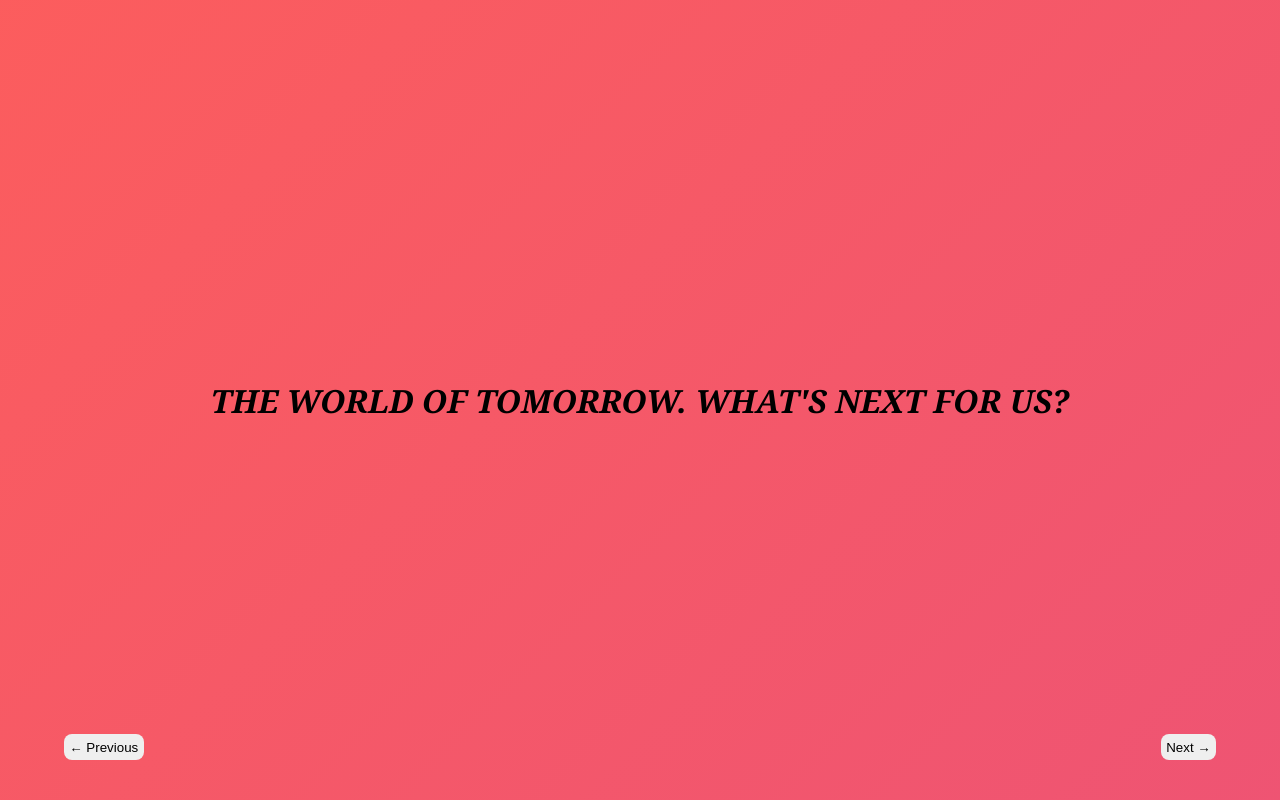
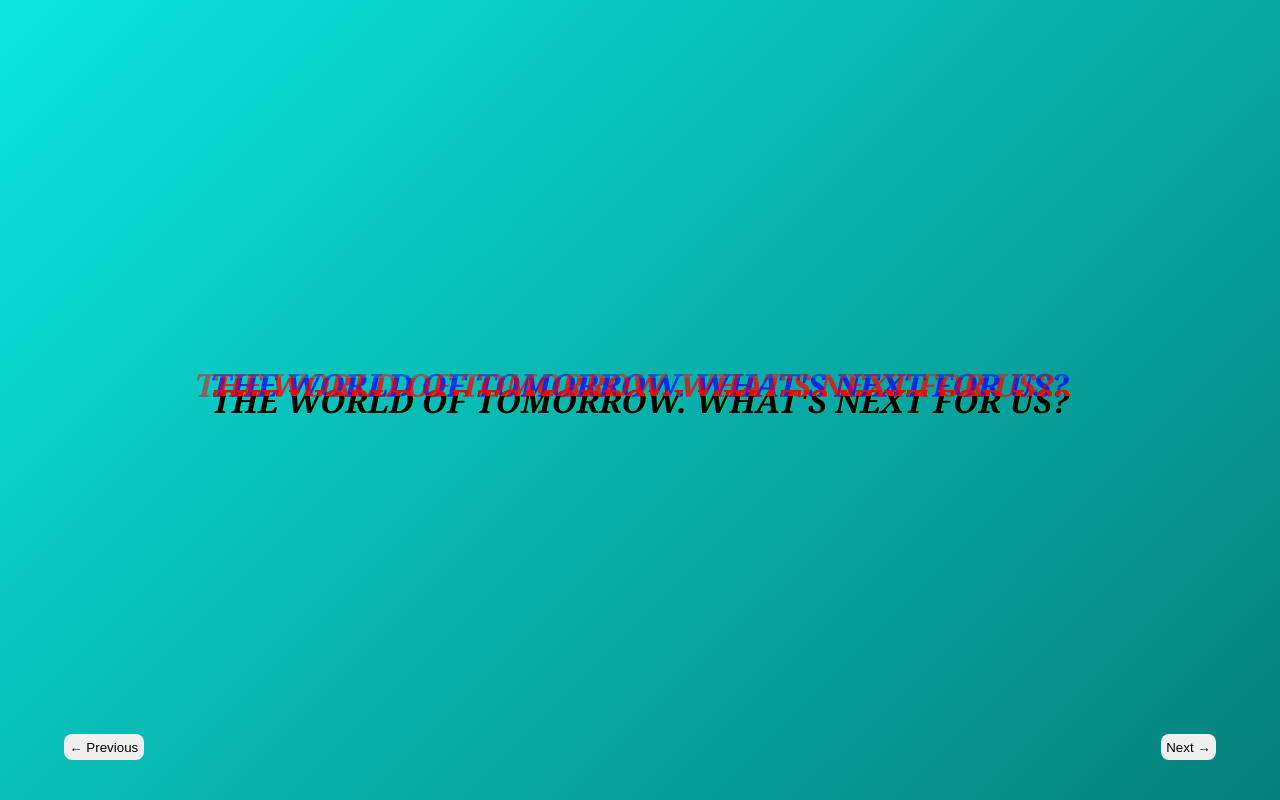
Before and after one commit to ewanh26/Chat-Web-App, a Flask app: page / in a window 1280 px wide. Run offline with Flask 2, Linux system fonts and the light colour scheme.

Commit message:
Glitch + moon anim

```diff
--- a/static/index.js
+++ b/static/index.js
@@ -9,7 +9,10 @@ function update() {
     switch (pageCounter) {
         default:
             $div.className = 'slide1Header';
-            $($div).html("<h1>THE WORLD OF TOMORROW. WHAT'S NEXT FOR US?</h1>");
+            $($div).html(`<h1 class="glitch">
+            <span aria-hidden="true">THE WORLD OF TOMORROW. WHAT\'S NEXT FOR US?</span>
+            THE WORLD OF TOMORROW. WHAT\'S NEXT FOR US?
+            <span aria-hidden="true">THE WORLD OF TOMORROW. WHAT\'S NEXT FOR US?</span></h1>`);
             break;
         case 1:
             $div.className = 'slide2';
@@ -17,15 +20,9 @@ function update() {
             <img src="/static/starry.jpg" alt="stars" id="starimg">
             <img src="/static/moon.png" alt="moon" id="moonimg">
             <div class="textbody">
-                <h1>Space Travel?</h1>
-                <p>
-                    chowcjdhbwdcbwicvwbdcvichdc
-                    dchivdwciwdcvwdihcvwdhcwdvcwd
-                    dchjwdbciodcgbwdocjwdbcjowdbojc
-                    cbihwdcbwichvwdcobwdjhcbjodw
-                    bjcjdcbowdcbojdcjobwdcbwdcj
-                    njowdcojbwdcojbwdbvojcwdjbucwdojb
-                    wobcwodcowbjcwdcowdcoubwddidw
+                <h1 class="shadow">Space Travel?</h1>
+                <p class="b">
+                    //text here
                 </p>
             </div>
             `);
--- a/static/style.css
+++ b/static/style.css
@@ -12,20 +12,21 @@ html, body {
     display: flex;
     justify-content: center;
     align-items: center;
+    vertical-align: middle;
     position: fixed;
     font-style: italic;
     width: 100%;
     height: 100%;
     background: linear-gradient(-45deg,
-    #bd33c4,
-    #DE498E,
-    #FF5F58,
-    #FC9144,
-    #f8c330e1,
-    #FBAB19,
-    #FD9301,
-    #FE4A2B,
-    #FF0055
+    #ffffff,
+    #000000,
+    #0cfff7,
+    #3800ee,
+    #3838b1e1,
+    #02ddffd7,
+    #01d043,
+    #2b94fe,
+    #0022ffe1
     );
     background-size: 2000% 2000%;
     animation: backgroundChange 15s ease infinite;
@@ -46,10 +47,57 @@ html, body {
     left: 25%;
     right: 25%;
     top: 20px;
-    font-family: Georgia, 'Times New Roman', Times, serif;
+    font-family: 'Monserrat', sans-serif;
     font-style: italic;
     animation: headerAppear 1s ease-in-out infinite;
     animation-iteration-count: 1;
+}
+p.b {
+    font-size: 10pt;
+}
+.glitch {
+    text-shadow:
+        -0.025em -0.5em 0 rgba(255, 0, 0, .5),
+        0.05em 0 0 rgba(0, 255, 0, .5),
+        0.025em 0.5em 0 rgba(0, 0, 255, .5);
+
+    animation: glitch 1s linear infinite;
+    position: relative;
+}
+.shadow {
+    text-shadow:
+        -0.025em -0.5em 0 rgba(255, 0, 0, .5),
+        0.05em 0 0 rgba(0, 255, 0, .5),
+        0.025em 0.5em 0 rgba(0, 0, 255, .5);
+}
+.glitch span {
+    position: absolute;
+    top: 0;
+    left: 0;
+}
+.glitch span:first-child {
+    animation: glitch 0.75s linear infinite;
+    color: red;
+    clip-path: polygon(0 0, 100% 0, 100% 40%, 0 40%);
+    animation: span1 5s infinite;
+    z-index: 1;
+}
+.glitch span:last-child {
+    animation: glitch 2s linear infinite;
+    color: blue;
+    animation: span2 2s infinite;
+}
+@keyframes span1 {
+    0% { filter: opacity(1); }
+    50% { filter: opacity(1); }
+    51% { filter: opacity(0); }
+    to { filter: opacity(0); }
+}
+@keyframes span2 {
+    0% { filter: opacity(1); }
+    20% { filter: opacity(1); }
+    21% { filter: opacity(0); }
+    100% { filter: opacity(0); }
 }
 #starimg {
     width: 50%;
```
Also changed, not shown: other parts of static/style.css (+50 -2 lines), 1 other file.
